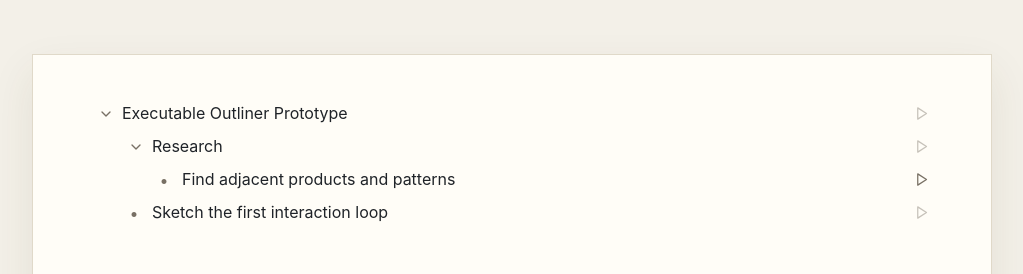
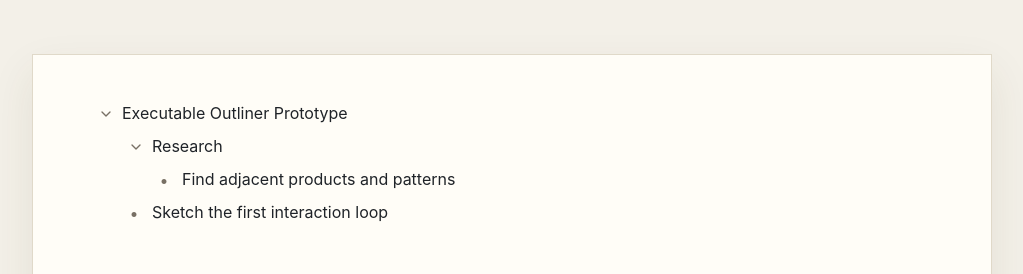
Before and after one commit to shreyansb/actionpad, a React (Vite) app: page / in a window 1280 px wide. Shown: the top 274 px of the page, without its empty margins (128-1151 px from the left). Built offline with nearby package versions, Linux system fonts and the light colour scheme.

Commit message:
style: quiet idle bullet controls

```diff
--- a/src/components/BulletRow.tsx
+++ b/src/components/BulletRow.tsx
@@ -1,6 +1,6 @@
 import { useDraggable, useDroppable } from "@dnd-kit/core"
 import { CSS } from "@dnd-kit/utilities"
-import { ChevronRight, Loader2, MessageSquare, Play } from "lucide-react"
+import { ChevronRight, Loader2, MessageSquare } from "lucide-react"
 import { useLayoutEffect, useRef } from "react"
 import type { CSSProperties, KeyboardEvent, MouseEvent } from "react"
 import { getAdjacentVisibleNodeId } from "../domain/visibleTree"
@@ -241,21 +241,7 @@ export function BulletRow({ nodeId, depth }: BulletRowProps) {
           >
             <MessageSquare size={15} />
           </button>
-        ) : (
-          <>
-            {generated ? <span className="row-badge">generated</span> : null}
-            <button
-              className="icon-button"
-              type="button"
-              aria-label="Execute bullet"
-              tabIndex={focused ? 0 : -1}
-              onFocus={focusNode}
-              onClick={() => executeNode(nodeId)}
-            >
-              <Play size={15} />
-            </button>
-          </>
-        )}
+        ) : null}
       </div>
     </div>
   )
--- a/src/styles.css
+++ b/src/styles.css
@@ -280,13 +280,7 @@ textarea {
 }
 
 .bullet-row.is-generated .bullet-input {
-  color: #343942;
-}
-
-.row-badge {
-  align-self: center;
-  color: #7a8290;
-  font-size: 11px;
+  color: #565d66;
 }
 
 @media (max-width: 1120px) {
```
Also changed, not shown: 2 other files (tests, documents, lock files or other folders).
